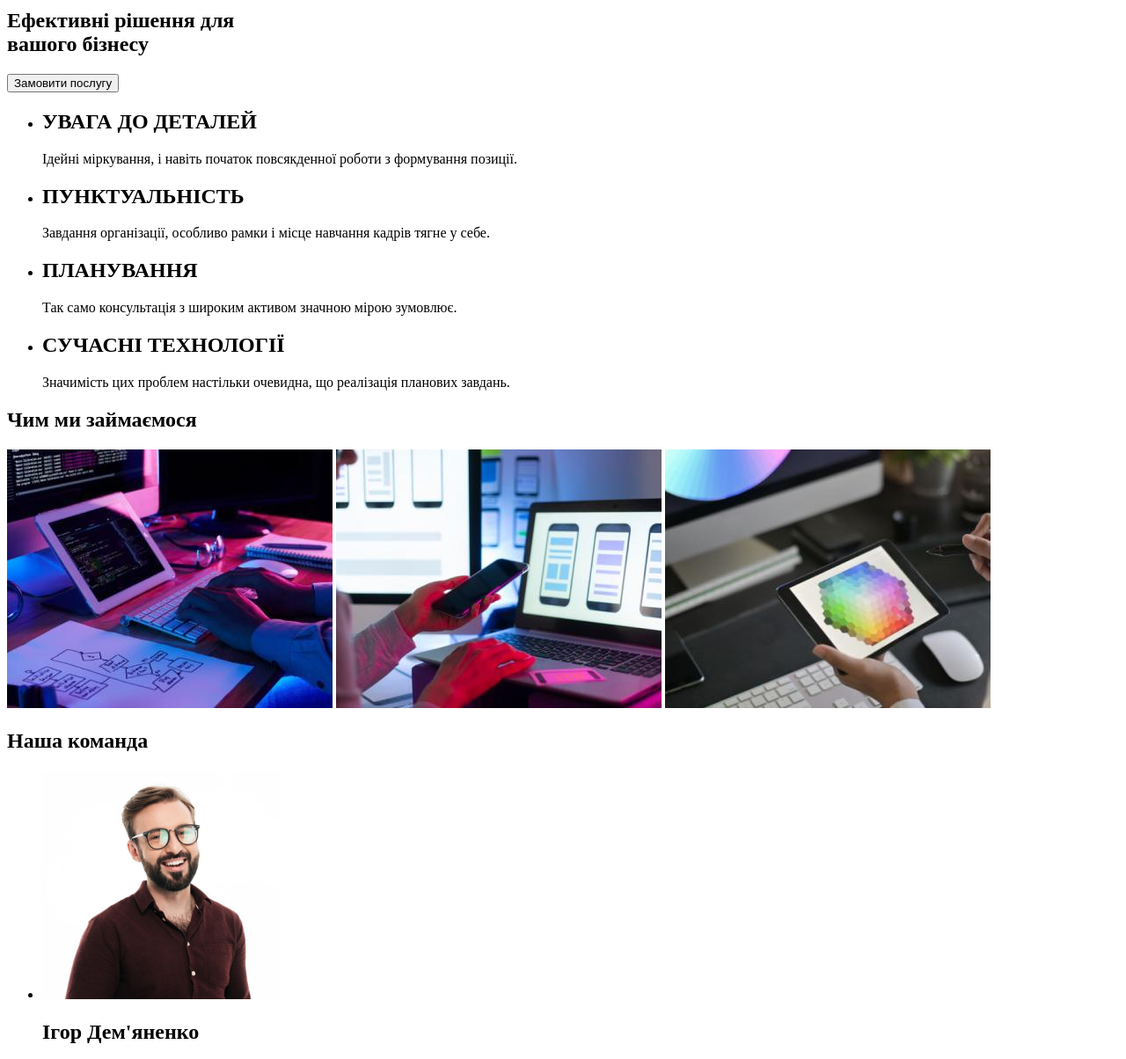
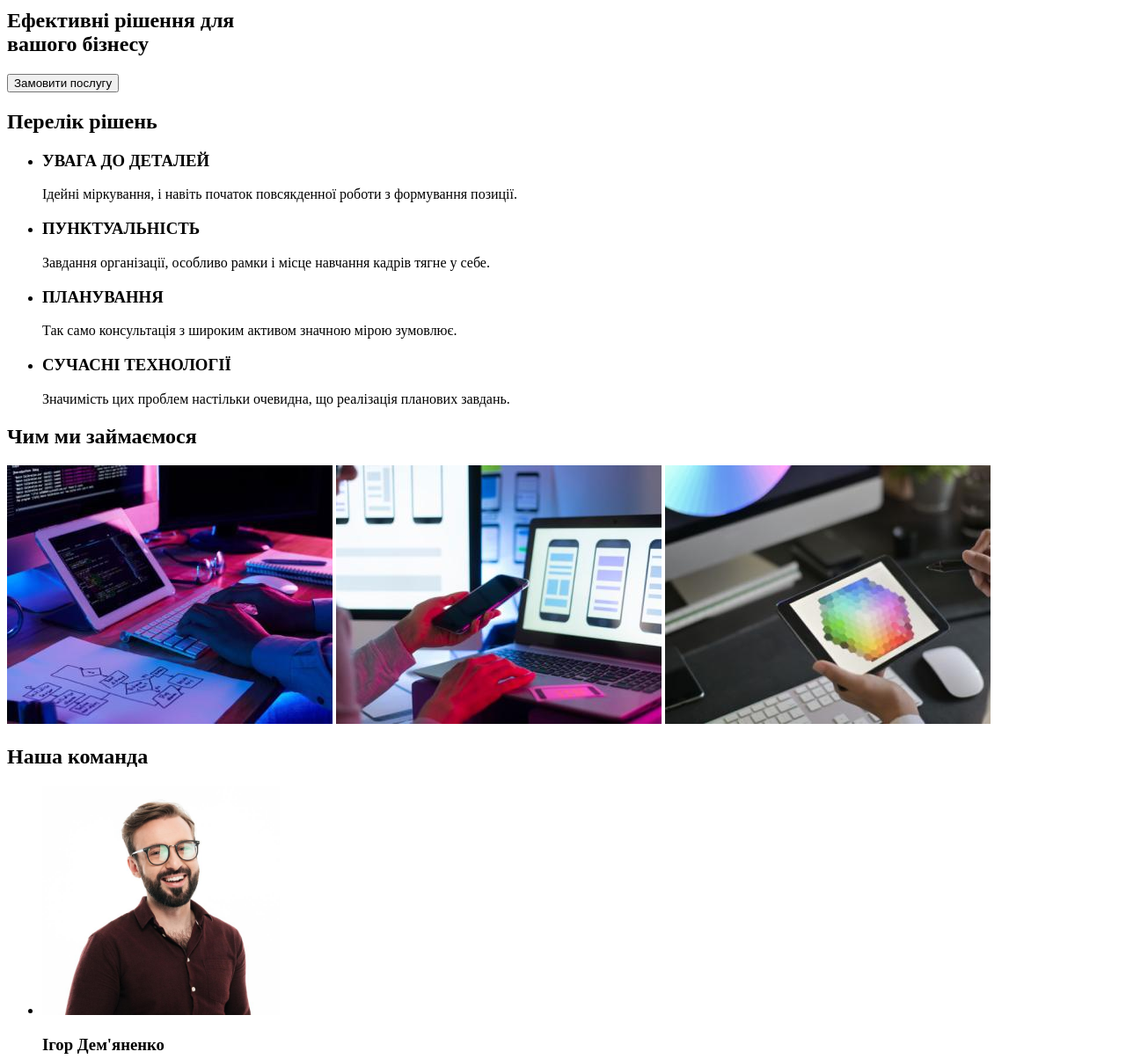
Before and after one commit to SlipuyKamiN/goit-markup-hw-01, a plain HTML site: page index.html in a window 1280 px wide. Shown: the part 140-1344 px from the top of the page at 88% size. Drawn offline with Linux system fonts and the light colour scheme.

Commit message:
Виправляє симантику h2, h3

```diff
--- a/index.html
+++ b/index.html
@@ -28,21 +28,22 @@
         <button type="button">Замовити послугу</button>
       </section>
       <section>
+        <h2>Перелік рішень</h2>
         <ul>
           <li>
-            <h2>УВАГА ДО ДЕТАЛЕЙ</h2>
+            <h3>УВАГА ДО ДЕТАЛЕЙ</h3>
             <p>Ідейні міркування, і навіть початок повсякденної роботи з формування позиції.</p>
           </li>
           <li>
-            <h2>ПУНКТУАЛЬНІСТЬ</h2>
+            <h3>ПУНКТУАЛЬНІСТЬ</h3>
             <p>Завдання організації, особливо рамки і місце навчання кадрів тягне у себе.</p>
           </li>
           <li>
-            <h2>ПЛАНУВАННЯ</h2>
+            <h3>ПЛАНУВАННЯ</h3>
             <p>Так само консультація з широким активом значною мірою зумовлює.</p>
           </li>
           <li>
-            <h2>СУЧАСНІ ТЕХНОЛОГІЇ</h2>
+            <h3>СУЧАСНІ ТЕХНОЛОГІЇ</h3>
             <p>Значимість цих проблем настільки очевидна, що реалізація планових завдань.</p>
           </li>
         </ul>
@@ -58,22 +59,22 @@
         <ul>
           <li>
             <img src="./images/igor-demianenko.jpg" alt="igor Demianenko" width="270" />
-            <h2>Ігор Дем'яненко</h2>
+            <h3>Ігор Дем'яненко</h3>
             <p>Product Designer</p>
           </li>
           <li>
             <img src="./images/olga-repina.jpg" alt="Olga Repina" width="270" />
-            <h2>Ольга Рєпіна</h2>
+            <h3>Ольга Рєпіна</h3>
             <p>Frontend Developer</p>
           </li>
           <li>
             <img src="./images/mykola-tarasov.jpg" alt="Mykola Tarasov" width="270" />
-            <h2>Микола Тарасов</h2>
+            <h3>Микола Тарасов</h3>
             <p>Marketing</p>
           </li>
           <li>
             <img src="./images/mykhailo-yermakov.jpg" alt="Mykhailo Yermakov" width="270" />
-            <h2>Михайло Єрмаков</h2>
+            <h3>Михайло Єрмаков</h3>
             <p>UI Designer</p>
           </li>
         </ul>
```
